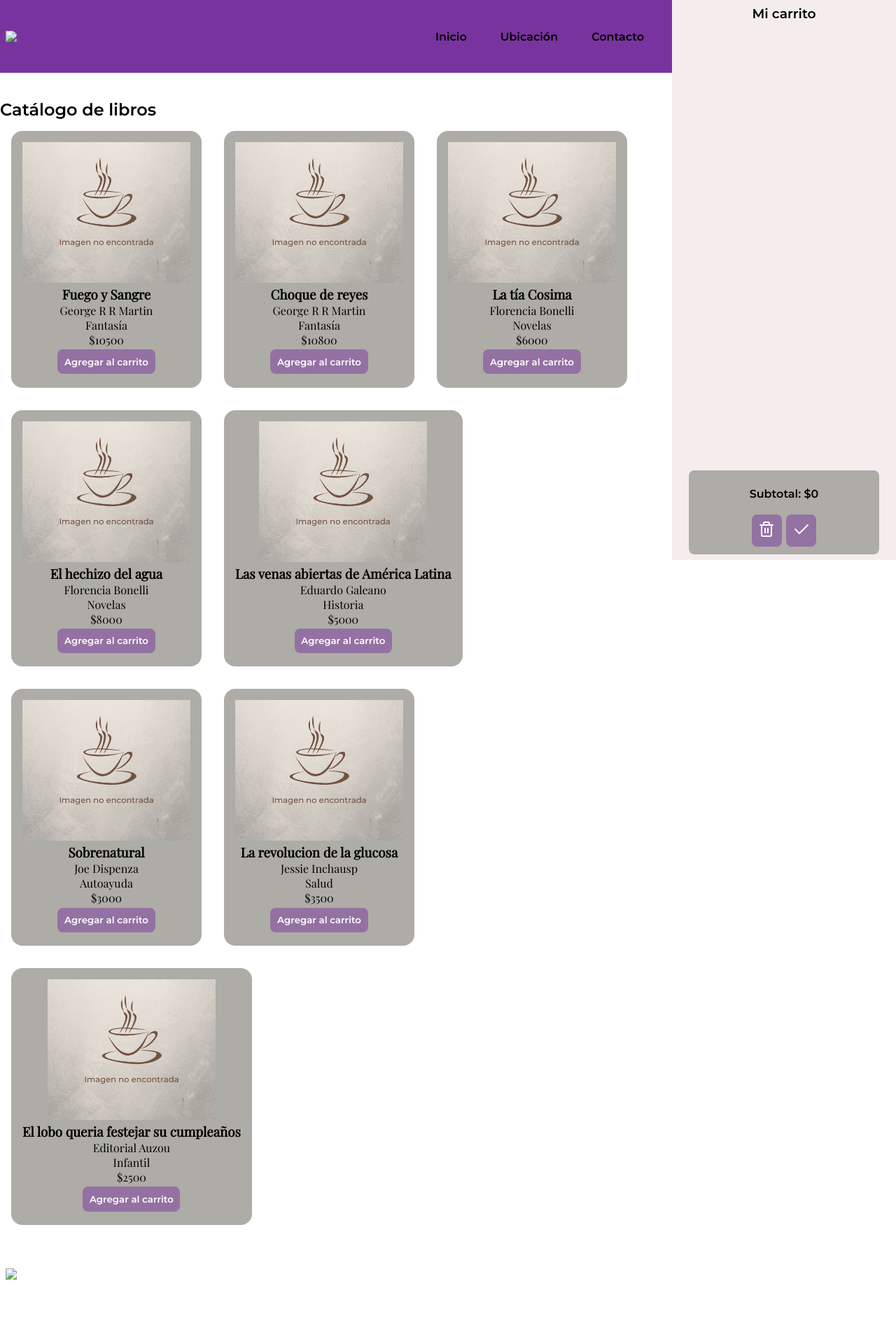
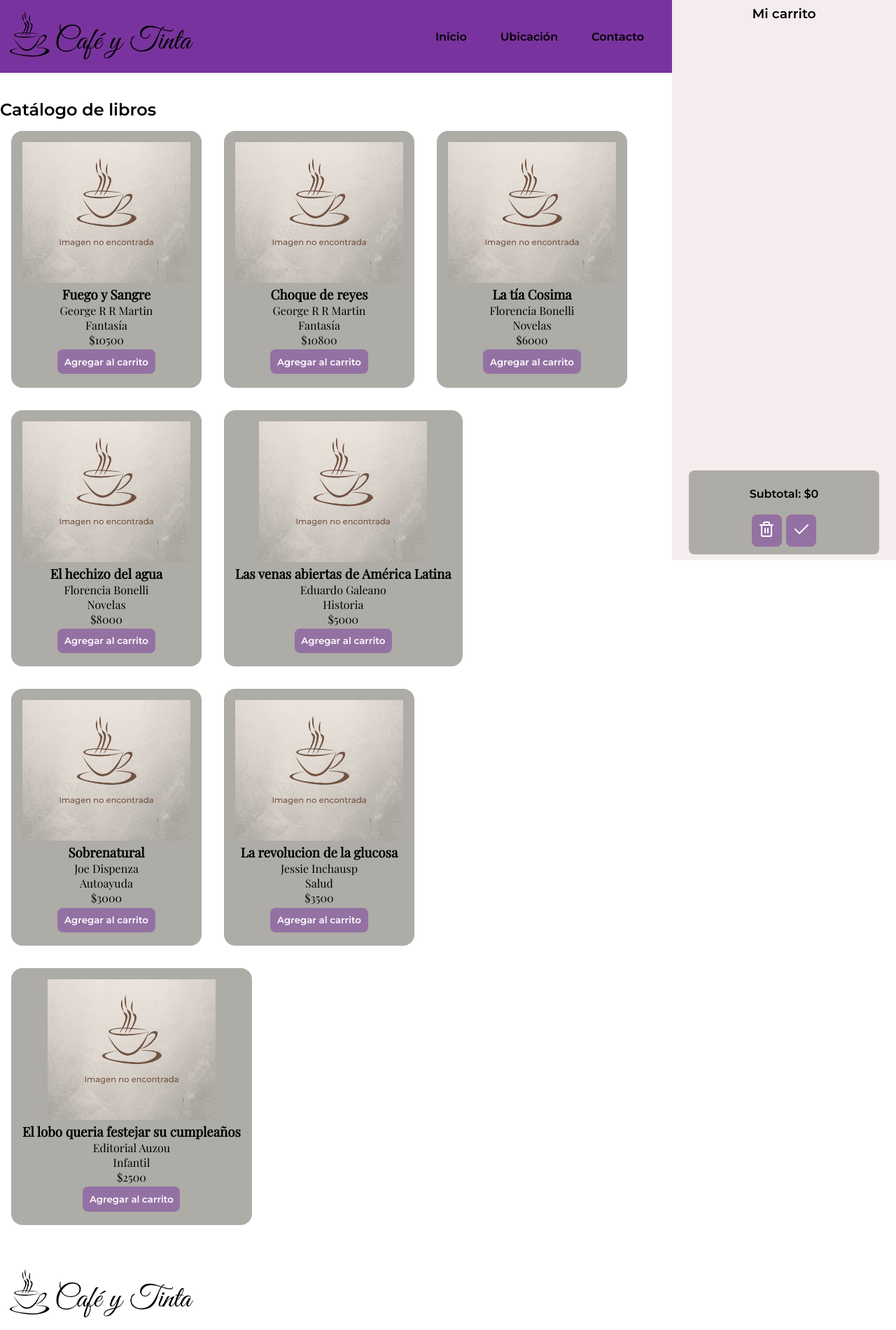
Before and after one commit to giegar/JS--GiselleGarcia, a plain HTML site: page index.html in a window 1280 px wide. Shown: the whole page at 70% size. Drawn offline with nearby package versions, Linux system fonts and the light colour scheme; the site is published under a folder, as on GitHub Pages, so addresses that start at the root find nothing; a web font is replaced by a local one.

Commit message:
Update index.html

```diff
--- a/index.html
+++ b/index.html
@@ -17,7 +17,7 @@
 </head>
 <body class="grilla">
     <header>
-            <img class="logo" src="/img/logo1.png" />
+            <img class="logo" src="./img/logo1.png" />
             <div class="menu">
                 <ul class="ul">
                     <li class="li">Inicio</li>
@@ -46,7 +46,7 @@
         </div>
     </aside>
     <footer>
-            <img class="logo" src="/img/logo1.png" />
+            <img class="logo" src="./img/logo1.png" />
     </footer>
 
     <script src="main.js"></script>
```
